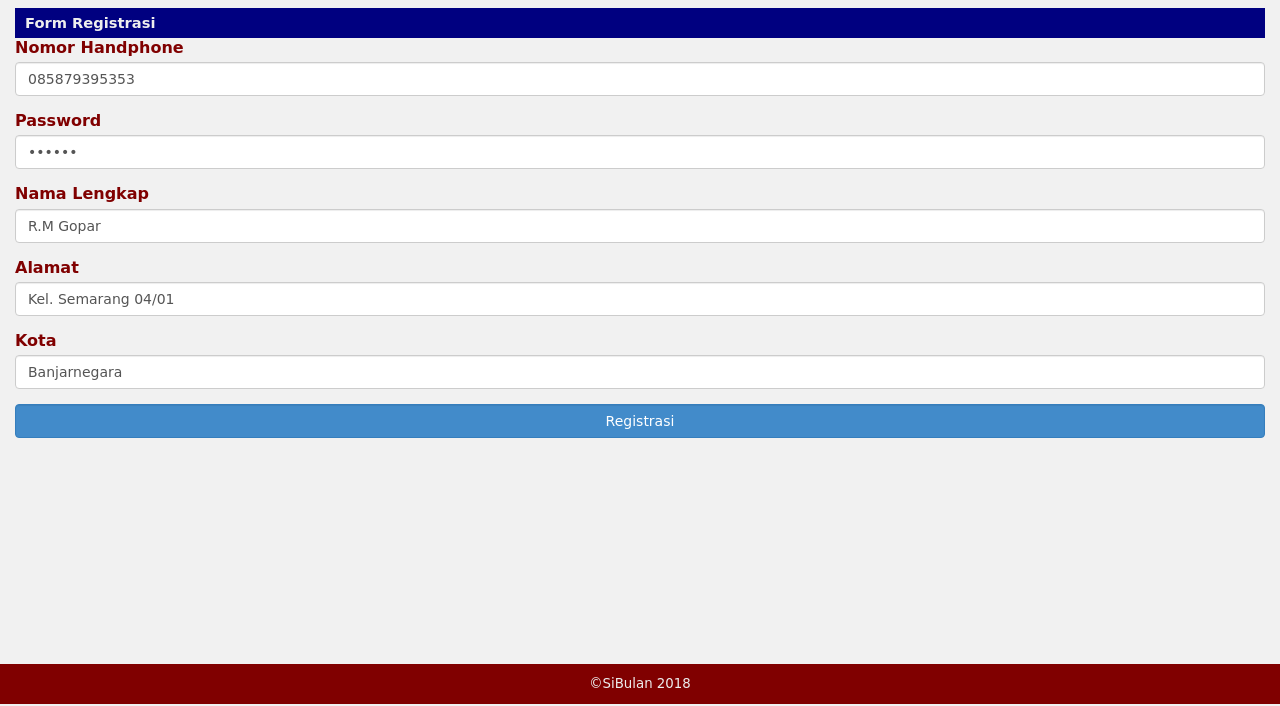
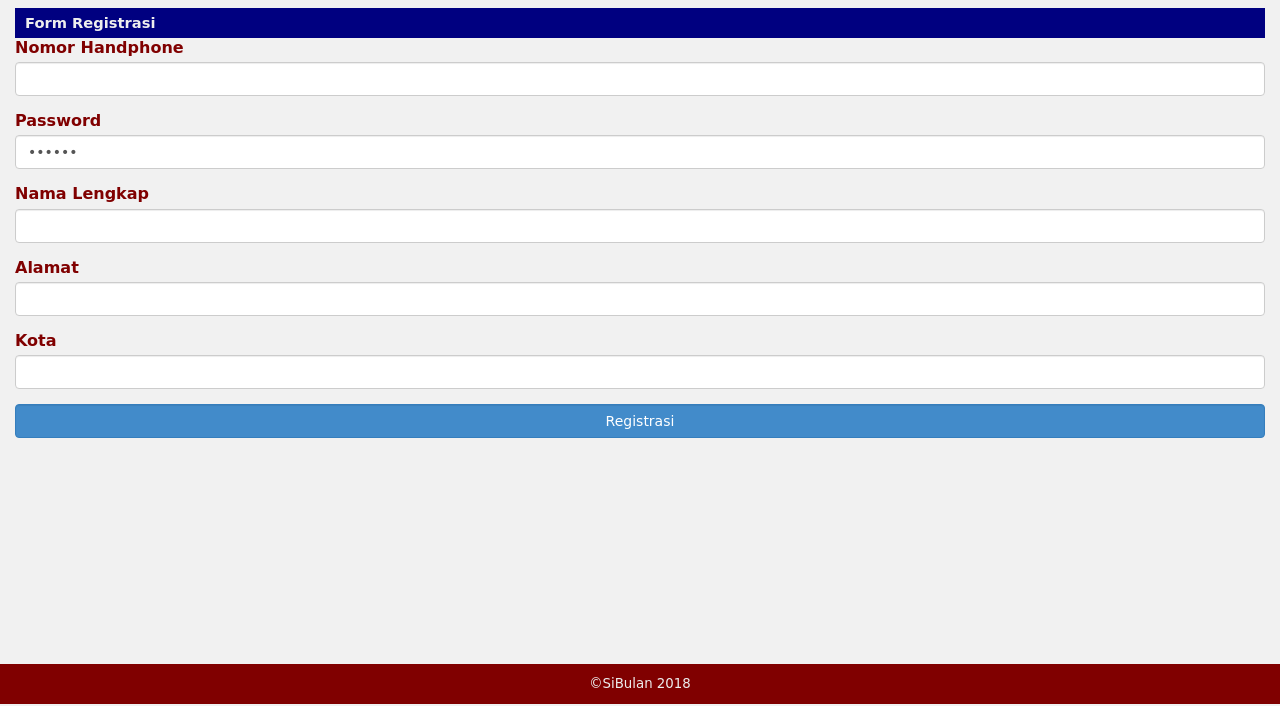
Before and after one commit to goparklubanic/sibulanCustomer, a plain HTML site: page www/register.html in a window 1280 px wide. Shown: the part 94-800 px from the top of the page. Drawn offline with Linux system fonts and the light colour scheme; a web font is replaced by a local one.

Commit message:
fixing login and register

```diff
--- a/www/js/login.js
+++ b/www/js/login.js
@@ -8,6 +8,7 @@ $(document).ready(function(){
            ps: $("#password").val()
         },function(response){
           var resp=JSON.parse(response);
+          console.log(resp);
           var data = resp.data;
           if(resp.exist == '1'){
             localStorage.setItem("nmTelp",data.nmTelp);
@@ -16,6 +17,8 @@ $(document).ready(function(){
             localStorage.setItem("alamat",data.alamat+", "+data.kota);
             window.location="index.html";
           }else{
+            var resp=JSON.parse(response);
+            console.log(resp);
             window.location='register.html';
           }
 
--- a/www/register.html
+++ b/www/register.html
@@ -51,7 +51,7 @@
             <div class='app-form'>
               <div class="form-group">
                 <label>Nomor Handphone</label>
-                <input class="form-control" type="text" id="nmTelp" value="085879395353" />
+                <input class="form-control" type="text" id="nmTelp" value="" />
               </div>
 
               <div class="form-group">
@@ -61,17 +61,17 @@
 
               <div class="form-group">
                 <label>Nama Lengkap</label>
-                <input class="form-control" type="text" id="nama" value="R.M Gopar" />
+                <input class="form-control" type="text" id="nama" value="" />
               </div>
 
               <div class="form-group">
                 <label>Alamat</label>
-                <input class="form-control" type="text" id="alamat" value="Kel. Semarang 04/01" />
+                <input class="form-control" type="text" id="alamat" value="" />
               </div>
 
               <div class="form-group">
                 <label>Kota</label>
-                <input class="form-control" type="text" id="kota" value="Banjarnegara" />
+                <input class="form-control" type="text" id="kota" value="" />
               </div>
 
               <div class="form-group">
```
Also changed, not shown: www/login.html (+1 -1 lines).
